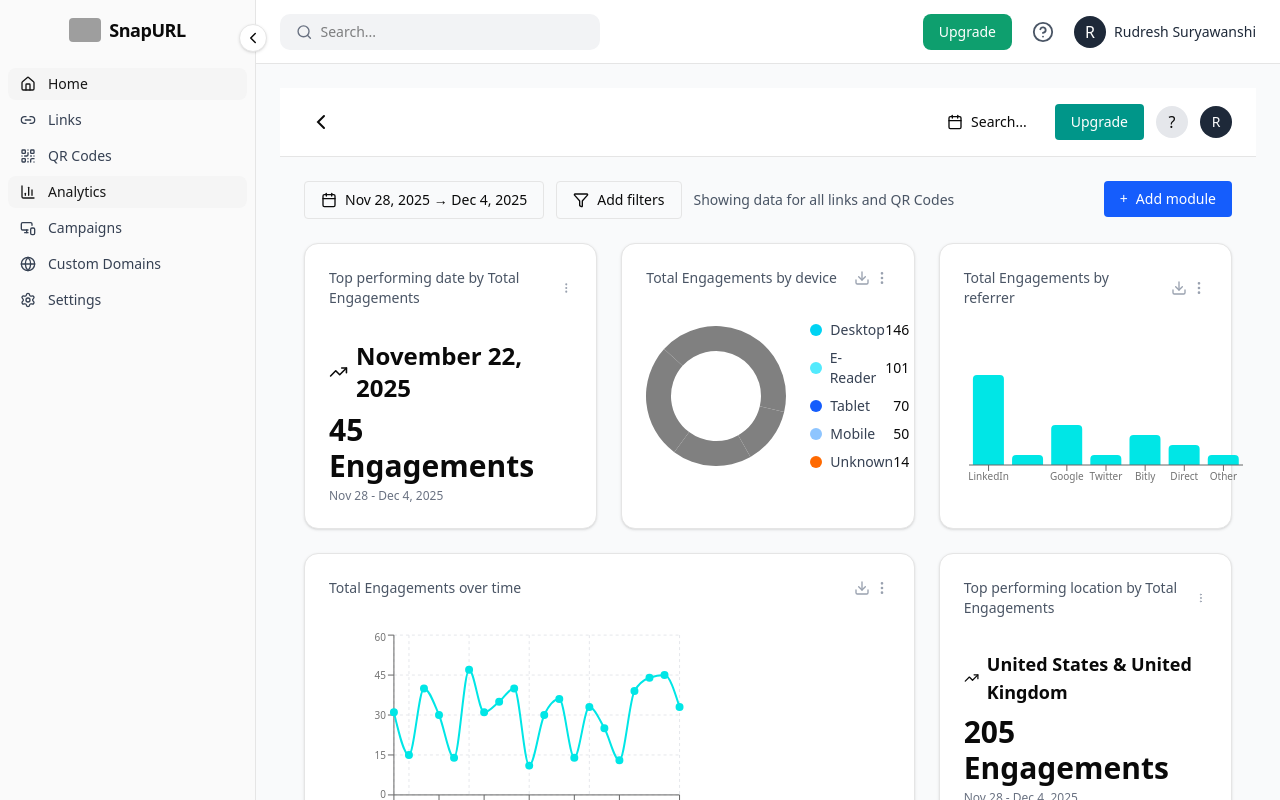
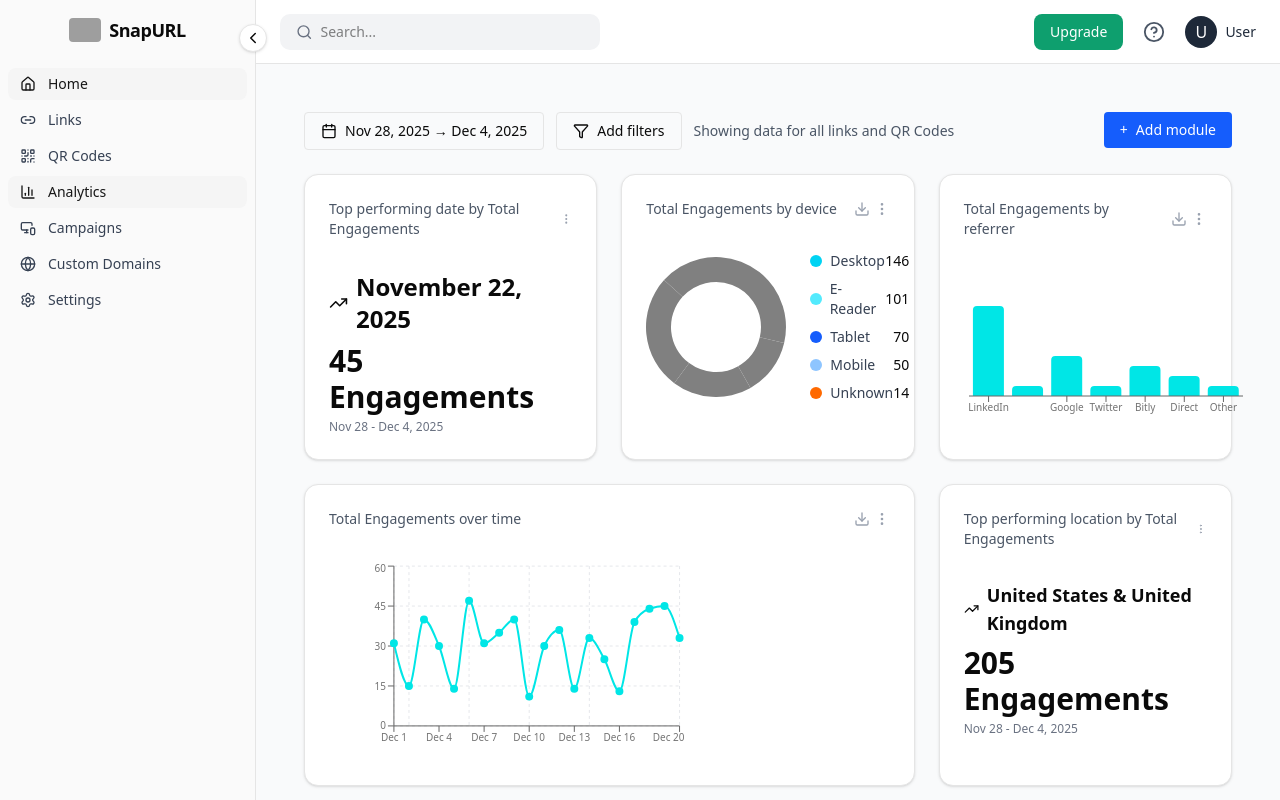
Before and after one commit to Rudresh-11/SnapURL, a Next.js app in the folder frontend/: page /dashboard/analytics in a window 1280 px wide. Built offline with nearby package versions, Linux system fonts and the light colour scheme; grey boxes are pictures that could not be loaded.

Commit message:
Refactor dashboard layout and enhance login functionality with custom API hook

```diff
--- a/frontend/app/dashboard/[urlId]/page.js
+++ b/frontend/app/dashboard/[urlId]/page.js
@@ -90,31 +90,6 @@ export default function AnalyticsPage() {
 
   return (
     <div className="min-h-screen bg-gray-50">
-      {/* Header */}
-      <div className="bg-white border-b px-6 py-4 flex items-center justify-between">
-        <div className="flex items-center gap-4">
-          <button className="p-2 hover:bg-gray-100 rounded">
-            <svg width="20" height="20" viewBox="0 0 20 20" fill="none">
-              <path d="M12 4L6 10L12 16" stroke="currentColor" strokeWidth="2" strokeLinecap="round"/>
-            </svg>
-          </button>
-        </div>
-        <div className="flex items-center gap-3">
-          <button className="px-4 py-2 text-sm hover:bg-gray-100 rounded flex items-center gap-2">
-            <Calendar className="w-4 h-4" />
-            Search...
-          </button>
-          <button className="px-4 py-2 bg-teal-600 text-white rounded text-sm font-medium">
-            Upgrade
-          </button>
-          <button className="w-8 h-8 rounded-full bg-gray-200 flex items-center justify-center">
-            ?
-          </button>
-          <button className="w-8 h-8 rounded-full bg-gray-800 text-white flex items-center justify-center text-sm">
-            R
-          </button>
-        </div>
-      </div>
 
       <div className="flex">
 
--- a/frontend/app/dashboard/layout.js
+++ b/frontend/app/dashboard/layout.js
@@ -17,7 +17,7 @@ export default function DashboardLayout({ children }) {
 
           {/* TOP NAVBAR */}
           <DashboardTopbar
-            userName="Rudresh Suryawanshi"
+            userName="User"
             userAvatar={null}
           />
 
--- a/frontend/app/layout.js
+++ b/frontend/app/layout.js
@@ -1,7 +1,6 @@
 import { Geist, Geist_Mono } from "next/font/google";
 import "./globals.css";
-import { SidebarProvider, SidebarTrigger } from "@/components/ui/sidebar";
-import { AppSidebar } from "@/components/app-sidebar";
+import { Analytics } from '@vercel/analytics/next';
 
 const geistSans = Geist({
   variable: "--font-geist-sans",
@@ -14,8 +13,8 @@ const geistMono = Geist_Mono({
 });
 
 export const metadata = {
-  title: "Create Next App",
-  description: "Generated by create next app",
+  title: "SnapURL - URL Shortener Service",
+  description: "A simple and efficient URL shortening service to create, manage, and analyze short links.",
 };
 
 export default function RootLayout({ children }) {
@@ -24,6 +23,7 @@ export default function RootLayout({ children }) {
       <body
         className={`${geistSans.variable} ${geistMono.variable} antialiased`}
       >
+        <Analytics debug={false} />
         {children}
       </body>
     </html>
--- a/frontend/app/login/page.js
+++ b/frontend/app/login/page.js
@@ -5,13 +5,16 @@ import { Eye, EyeOff, Mail, Lock } from "lucide-react";
 import Link from "next/link";
 import api from "@/lib/api";
 import { useRouter } from "next/navigation";
+import useApi from "@/hooks/useApi";
 
 
 export default function LoginPage() {
   const router = useRouter();
 
   const [showPassword, setShowPassword] = useState(false);
-  const [loading, setLoading] = useState(false);
+  const { loading, error, request } = useApi(`/auth/login`, {
+  method: "POST",
+});
 
   const [form, setForm] = useState({
     email: "",
@@ -23,17 +26,10 @@ export default function LoginPage() {
   };
 
   const handleLogin = async () => {
-    try {
-      setLoading(true);
+    const data = await request(form);
 
-      const res = await api.post("/auth/login", form);
-      // expecting { success: true, data: { user, tokens } }
-
-      router.push("/dashboard");
-    } catch (err) {
-      alert(err.response?.data?.message || "Login failed");
-    } finally {
-      setLoading(false);
+    if (data) {
+      router.push("/dashboard/links");
     }
   };
 
@@ -97,7 +93,7 @@ export default function LoginPage() {
         >
           {loading ? "Logging in..." : "Login"}
         </button>
-
+        {error && <p className="mt-4 text-red-600 text-center">{error}</p>}
         {/* Divider */}
         <div className="text-center my-6 text-gray-500">— or —</div>
 
--- a/frontend/components/dashboard-topbar.js
+++ b/frontend/components/dashboard-topbar.js
@@ -10,7 +10,7 @@ import {
 } from "@/components/ui/dropdown-menu";
 
 export default function DashboardTopbar({
-  userName = "User",
+  userName = "SnapUrl User",
   userAvatar = null,
 }) {
   const initial = userName?.charAt(0)?.toUpperCase() || "U";
--- /dev/null
+++ b/frontend/hooks/useApi.js
@@ -0,0 +1,50 @@
+"use client";
+
+import { useState, useCallback } from "react";
+import api from "@/lib/api";
+
+export default function useApi(endpoint, { auto = false, method = "GET", body = null } = {}) {
+  const [data, setData] = useState(null);
+  const [loading, setLoading] = useState(auto);
+  const [error, setError] = useState(null);
+
+  const request = useCallback(
+    async (overrideBody) => {
+      setLoading(true);
+      setError(null);
+
+      try {
+        const res = await api.request({
+          url: endpoint,
+          method: method,
+          data: overrideBody ?? body,
+        });
+
+        setData(res.data);
+        return res.data;
+
+      } catch (err) {
+        const msg = err.response?.data?.message || "API Error";
+        setError(msg);
+        return null;
+
+      } finally {
+        setLoading(false);
+      }
+    },
+    [endpoint, method, body]
+  );
+
+  // auto-fetch on mount
+  useState(() => {
+    if (auto) request();
+  });
+
+  return {
+    data,
+    loading,
+    error,
+    request, // you call this to re-fetch or send data
+    setData, // useful for optimistic updates
+  };
+}
--- a/frontend/lib/api.js
+++ b/frontend/lib/api.js
@@ -10,7 +10,7 @@ const api = axios.create({
 // Optional: intercept request (for debugging)
 api.interceptors.request.use(
   (config) => {
-    // console.log("API Request:", config.method.toUpperCase(), config.url);
+    console.log("API Request:", config.method.toUpperCase(), config.url);
     return config;
   },
   (error) => Promise.reject(error)
@@ -22,7 +22,9 @@ api.interceptors.response.use(
   async (error) => {
     // Backend error message
     const msg = error.response?.data?.message;
-
+    if (msg) {
+      console.error("API Error:", msg);
+    }
     // You can later add refresh token handling here (important for production)
     // if (error.response?.status === 401) {
     //   // Attempt refresh token here...
--- a/frontend/package.json
+++ b/frontend/package.json
@@ -15,6 +15,7 @@
     "@radix-ui/react-separator": "^1.1.8",
     "@radix-ui/react-slot": "^1.2.4",
     "@radix-ui/react-tooltip": "^1.2.8",
+    "@vercel/analytics": "^1.6.1",
     "axios": "^1.13.2",
     "chart.js": "^4.5.1",
     "class-variance-authority": "^0.7.1",
```
